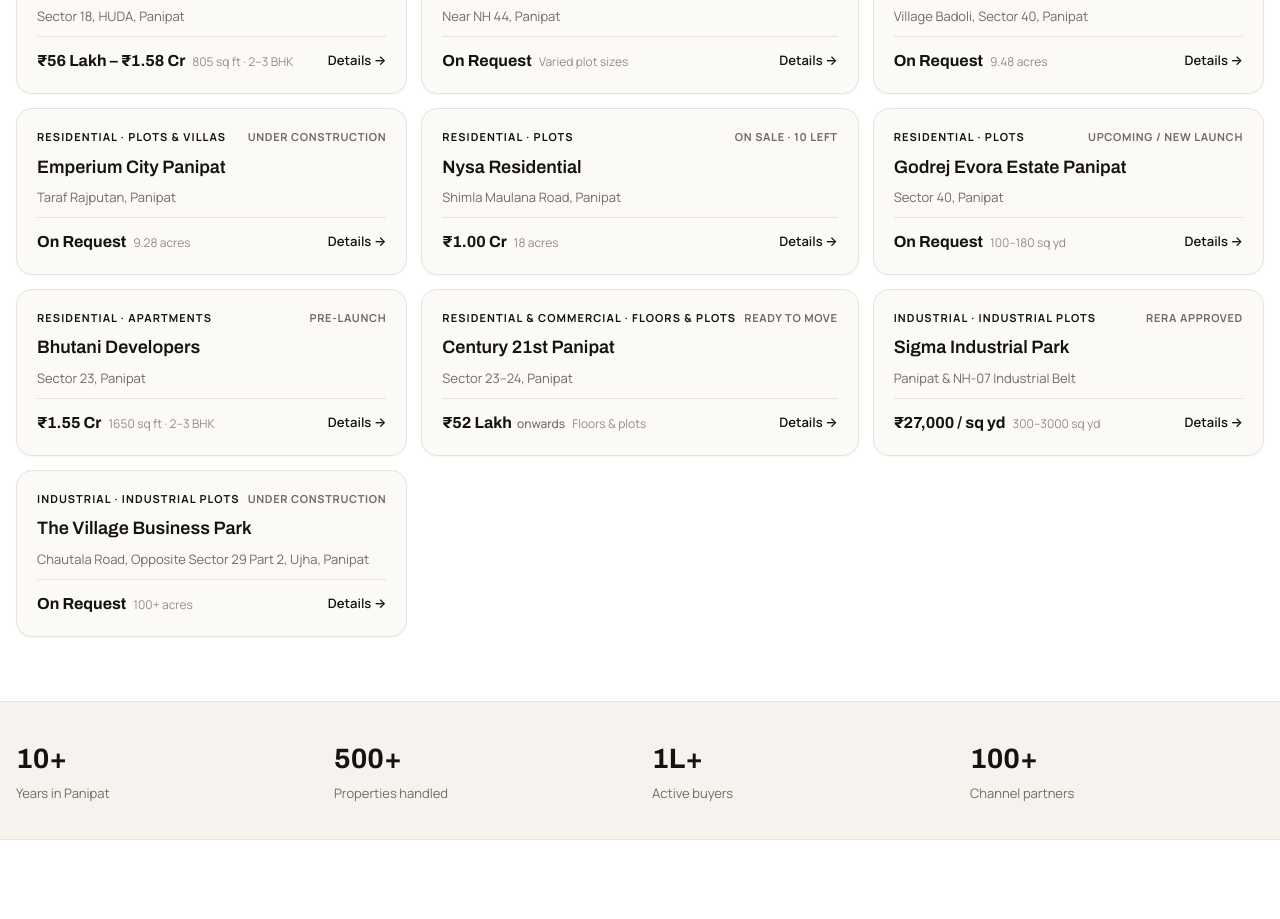
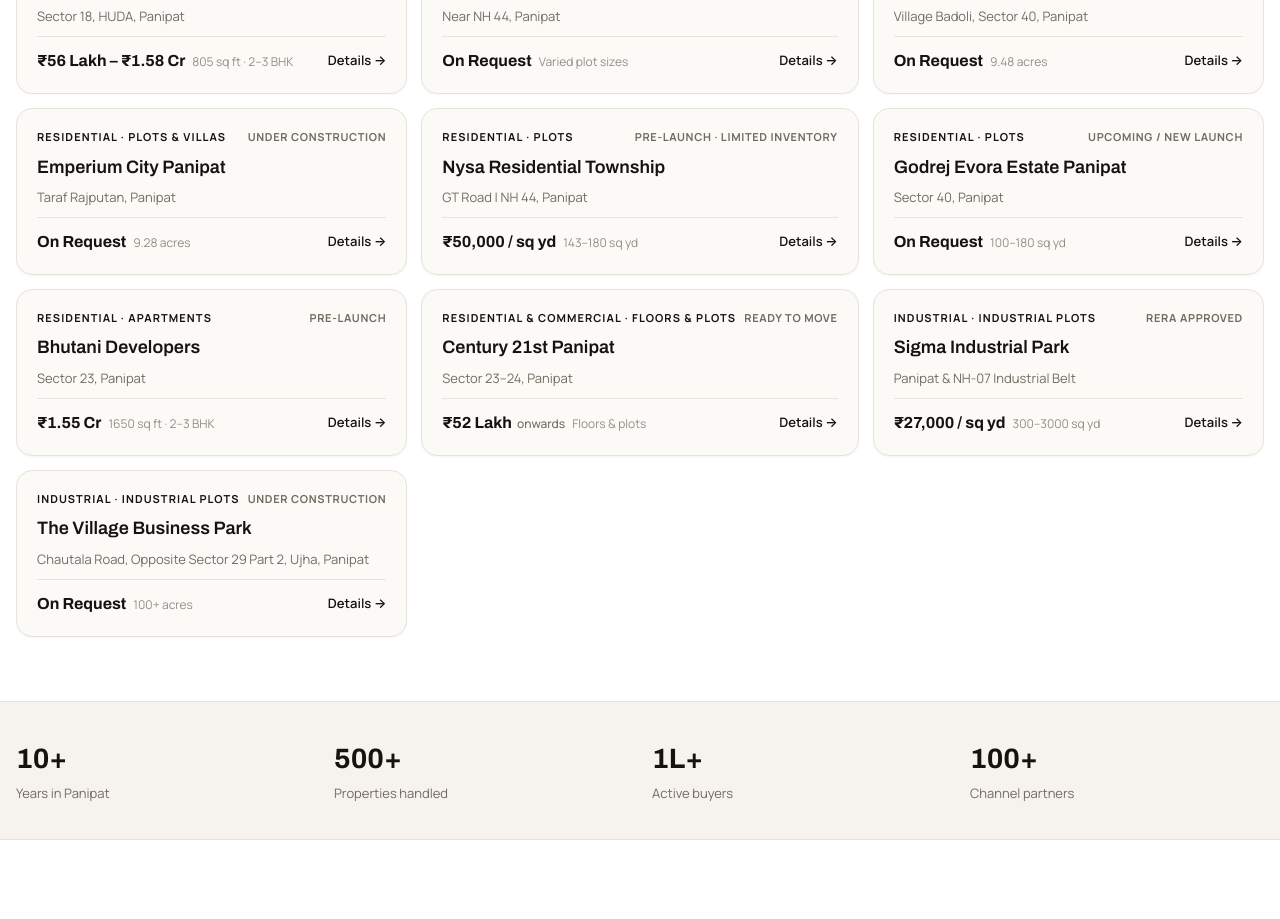
Before and after one commit to uptwnp/uptwnwebsite, a Next.js app: page / in a window 1280 px wide. Shown: the part 920-1839 px from the top of the page. Built offline with nearby package versions, Linux system fonts and the light colour scheme.

Commit message:
Update Nysa Residential Township with poster details, payment plan, lat-long coordinates, and R2 layout images

```diff
--- a/src/data/projects.ts
+++ b/src/data/projects.ts
@@ -277,30 +277,47 @@
   },
   {
     slug: 'nysa-panipat-residential',
-    title: 'Nysa Residential',
-    location: 'Shimla Maulana Road, Panipat',
+    title: 'Nysa Residential Township',
+    location: 'GT Road | NH 44, Panipat',
     segment: 'Residential',
     form: 'Plots',
     type: 'Plots',
-    status: 'On Sale · 10 left',
-    price: '₹1.00 Cr',
-    area: '18 acres',
-    units: 'Limited plots',
-    possession: 'Ready',
-    total: '18 acres',
-    description: 'Premium gated plotted colony on Shimla Maulana Road with very limited availability — only 10 plots remaining.',
+    status: 'Pre-Launch · Limited Inventory',
+    price: '₹50,000 / sq yd',
+    area: '143–180 sq yd',
+    units: 'Limited Inventory',
+    possession: '9 Months EMI Plan',
+    total: 'Residential Township',
+    bookingAmount: '₹11 Lakhs',
+    description: 'Premium residential plotted township by MPM (Manveet Property Management) on main GT Road / NH 44, Panipat with 143 to 180 sq yd plots.',
     details: [
-      'An 18-acre gated plotted colony on Shimla Maulana Road with only 10 plots remaining at ₹1.00 Cr.',
-      'The development features boundary walls, internal roads, landscaped entry, and 24x7 security.',
+      'NYSA Residential Township by Manveet Property Management (MPM) offers 143 to 180 sq. yd. residential plots at a pre-launch price of ₹50,000 per sq. yd. on main GT Road / NH 44, Panipat.',
+      'Payment Plan: ₹11 Lakh booking amount, balance payment after RERA B-Part clearance in 30 days, followed by 9 monthly EMIs after allotment.',
     ],
-    features: ['Only 10 plots remaining', 'Gated colony', 'Premium location', 'Ready possession'],
-    amenities: ['Boundary wall', 'Internal roads', 'Landscaped entry', '24x7 security'],
-    nearby: ['Shimla Maulana Road'],
+    features: [
+      'Main GT Road / NH 44 location',
+      'Pre-launch price: ₹50,000 / sq yd',
+      '143 to 180 sq yd plot sizes',
+      '₹11 Lakh booking amount',
+      'RERA B-Part clear in 30 days',
+      '9-Month monthly EMI after allotment',
+      'Manveet Property Management (MPM)',
+    ],
+    amenities: ['Gated township', 'Internal roads', '24x7 security', 'Landscaped entry', 'Boundary wall'],
+    nearby: ['GT Road / NH 44', 'Panipat City Access'],
     specifications: {
-      'Total area': '18 acres',
-      'Price': '₹1.00 Cr',
-      'Possession': 'Ready',
+      'Location': 'GT Road | NH 44, Panipat',
+      'Plot sizes': '143–180 sq yd',
+      'Pre-launch price': '₹50,000 / sq yd',
+      'Booking amount': '₹11 Lakhs',
+      'RERA B-Part Clear': 'In 30 Days',
+      'After Allotment EMI': '9 Months Every Month',
+      'Developer / Partner': 'Manveet Property Management (MPM)',
+      'Coordinates': '29.518339, 76.978022',
     },
+    mapUrl: 'https://maps.google.com/?q=29.518339,76.978022',
+    brochureUrl: 'https://pub-9e00030e294c40efa96642db5ba7f437.r2.dev/projects-files/nysa-payment-plan.jpg',
+    layoutUrl: 'https://pub-9e00030e294c40efa96642db5ba7f437.r2.dev/layouts/nysa-layout.jpg',
   },
   {
     slug: 'godrej-panipat',
```
